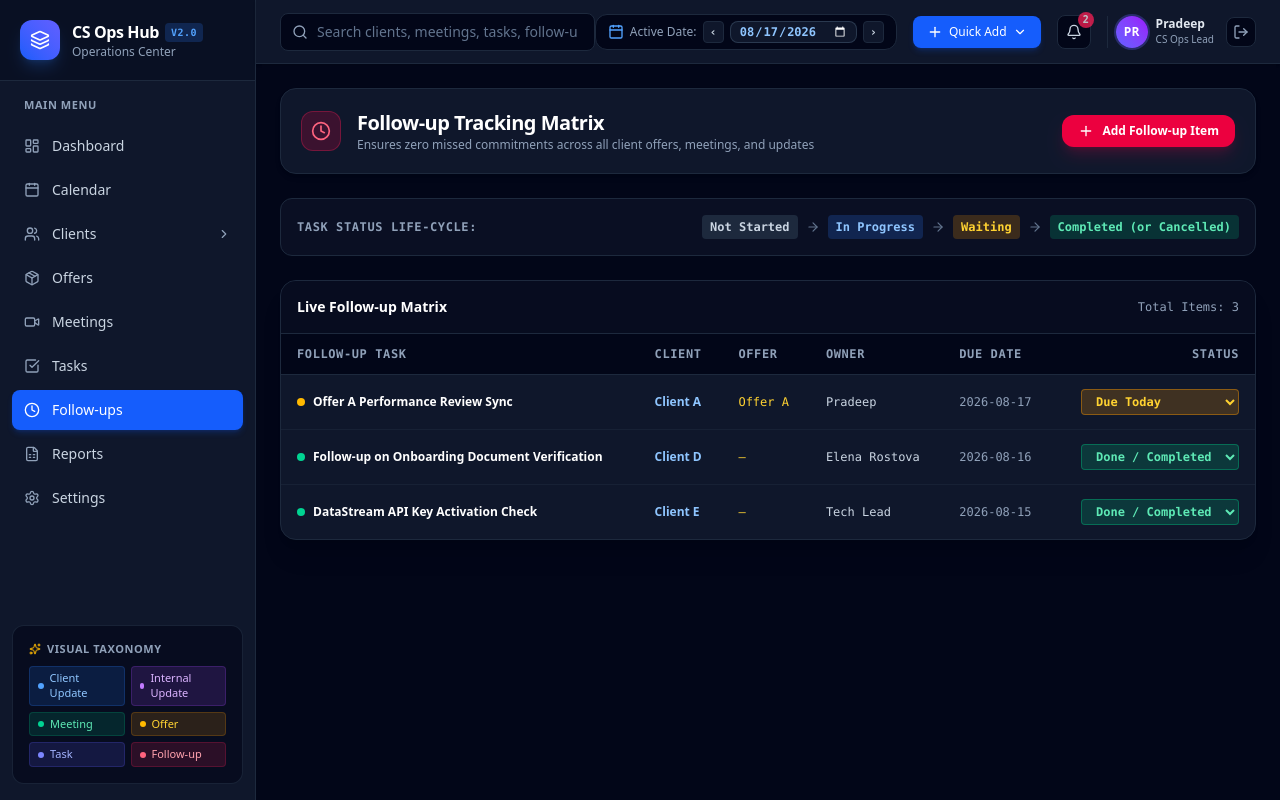
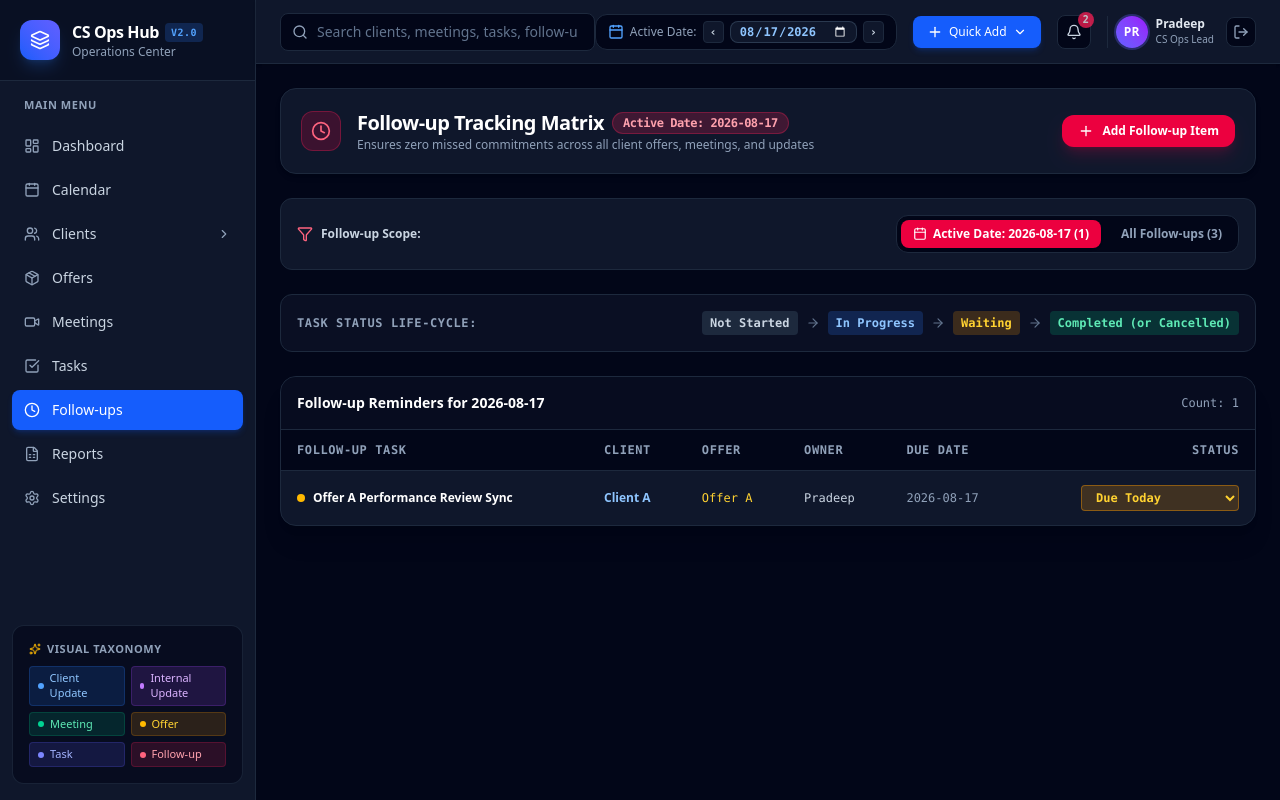
Before and after one commit to sravani00/Customer-Success-Operations-Hub, a Next.js app: page /follow-ups in a window 1280 px wide. Built offline with nearby package versions, Linux system fonts and the light colour scheme.

Commit message:
feat: Dynamically filter Meetings, Tasks, and Follow-ups pages based on selected Active Date

```diff
--- a/app/follow-ups/page.tsx
+++ b/app/follow-ups/page.tsx
@@ -1,19 +1,22 @@
 'use client';
 
-import React from 'react';
+import React, { useState } from 'react';
 import {
   Clock,
   Plus,
-  AlertTriangle,
-  CheckCircle2,
-  Sparkles,
   ArrowRight,
-  Filter
+  Filter,
+  Calendar as CalendarIcon
 } from 'lucide-react';
 import { useAppStore } from '../../lib/store';
 
 export default function FollowUpsPage() {
-  const { followUps, updateFollowUpStatus, openQuickAdd } = useAppStore();
+  const { currentDate, followUps, updateFollowUpStatus, openQuickAdd } = useAppStore();
+  const [filterMode, setFilterMode] = useState<'date' | 'all'>('date');
+
+  const filteredFollowUps = filterMode === 'date'
+    ? followUps.filter((f) => f.dueDate === currentDate || f.reminderAt?.startsWith(currentDate))
+    : followUps;
 
   return (
     <div className="space-y-6 max-w-7xl mx-auto animate-in fade-in duration-300">
@@ -24,8 +27,11 @@ export default function FollowUpsPage() {
             <Clock className="w-5 h-5" />
           </div>
           <div>
-            <h1 className="text-xl font-bold text-white tracking-tight">
+            <h1 className="text-xl font-bold text-white tracking-tight flex items-center gap-2">
               Follow-up Tracking Matrix
+              <span className="text-xs px-2.5 py-0.5 rounded-full bg-rose-500/20 text-rose-300 border border-rose-500/30 font-mono">
+                Active Date: {currentDate}
+              </span>
             </h1>
             <p className="text-xs text-slate-400">Ensures zero missed commitments across all client offers, meetings, and updates</p>
           </div>
@@ -40,7 +46,36 @@ export default function FollowUpsPage() {
         </button>
       </div>
 
-      {/* Task Status Life-cycle Legend (Spec Page 5) */}
+      {/* Scope Filter Bar */}
+      <div className="flex items-center justify-between bg-slate-900 p-4 rounded-xl border border-slate-800">
+        <div className="flex items-center space-x-2 text-xs font-semibold text-slate-300">
+          <Filter className="w-4 h-4 text-rose-400" />
+          <span>Follow-up Scope:</span>
+        </div>
+
+        <div className="flex items-center space-x-2 bg-slate-950 p-1 rounded-xl border border-slate-800 text-xs">
+          <button
+            onClick={() => setFilterMode('date')}
+            className={`px-3 py-1.5 rounded-lg font-semibold transition-all flex items-center space-x-1.5 ${
+              filterMode === 'date' ? 'bg-rose-600 text-white shadow-sm' : 'text-slate-400 hover:text-white'
+            }`}
+          >
+            <CalendarIcon className="w-3.5 h-3.5" />
+            <span>Active Date: {currentDate} ({followUps.filter(f => f.dueDate === currentDate || f.reminderAt?.startsWith(currentDate)).length})</span>
+          </button>
+
+          <button
+            onClick={() => setFilterMode('all')}
+            className={`px-3 py-1.5 rounded-lg font-semibold transition-all ${
+              filterMode === 'all' ? 'bg-rose-600 text-white shadow-sm' : 'text-slate-400 hover:text-white'
+            }`}
+          >
+            All Follow-ups ({followUps.length})
+          </button>
+        </div>
+      </div>
+
+      {/* Task Status Life-cycle Legend */}
       <div className="p-4 bg-slate-900/60 border border-slate-800 rounded-xl flex items-center justify-between text-xs font-mono">
         <span className="text-slate-400 font-semibold uppercase tracking-wider">Task Status Life-cycle:</span>
         <div className="flex items-center space-x-2 font-bold text-slate-300">
@@ -54,14 +89,21 @@ export default function FollowUpsPage() {
         </div>
       </div>
 
-      {/* Follow-up Tracking Matrix Table (Spec Section 13 & 14 Page 5) */}
+      {/* Follow-up Tracking Matrix Table */}
       <div className="bg-slate-900 border border-slate-800 rounded-2xl shadow-xl overflow-hidden">
         <div className="p-4 border-b border-slate-800 flex items-center justify-between bg-slate-950/60">
-          <h2 className="font-bold text-sm text-white">Live Follow-up Matrix</h2>
-          <span className="text-xs text-slate-400 font-mono">Total Items: {followUps.length}</span>
+          <h2 className="font-bold text-sm text-white">
+            {filterMode === 'date' ? `Follow-up Reminders for ${currentDate}` : 'Live Follow-up Matrix (All Dates)'}
+          </h2>
+          <span className="text-xs text-slate-400 font-mono">Count: {filteredFollowUps.length}</span>
         </div>
 
         <div className="overflow-x-auto">
+          {filteredFollowUps.length === 0 ? (
+            <div className="p-8 text-center text-xs text-slate-400">
+              No follow-up reminders due on {currentDate}. Click "Add Follow-up Item" or select "All Follow-ups".
+            </div>
+          ) : (
             <table className="w-full text-left text-xs">
               <thead className="bg-slate-950 text-slate-400 uppercase font-mono tracking-wider border-b border-slate-800">
                 <tr>
@@ -74,7 +116,7 @@ export default function FollowUpsPage() {
                 </tr>
               </thead>
               <tbody className="divide-y divide-slate-800/60 font-medium">
-              {followUps.map((fl) => (
+                {filteredFollowUps.map((fl) => (
                   <tr key={fl.id} className="hover:bg-slate-950/40 transition-colors">
                     <td className="py-3.5 px-4 font-bold text-white">
                       <div className="flex items-center space-x-2">
@@ -111,6 +153,7 @@ export default function FollowUpsPage() {
                 ))}
               </tbody>
             </table>
+          )}
         </div>
       </div>
     </div>
--- a/app/meetings/page.tsx
+++ b/app/meetings/page.tsx
@@ -1,6 +1,6 @@
 'use client';
 
-import React from 'react';
+import React, { useState } from 'react';
 import {
   Video,
   Plus,
@@ -15,7 +15,8 @@ import {
 import { useAppStore } from '../../lib/store';
 
 export default function MeetingsPage() {
-  const { meetings, openQuickAdd } = useAppStore();
+  const { currentDate, meetings, openQuickAdd } = useAppStore();
+  const [filterMode, setFilterMode] = useState<'date' | 'all'>('date');
 
   return (
     <div className="space-y-6 max-w-7xl mx-auto animate-in fade-in duration-300">
--- a/app/tasks/page.tsx
+++ b/app/tasks/page.tsx
@@ -1,6 +1,6 @@
 'use client';
 
-import React from 'react';
+import React, { useState } from 'react';
 import {
   CheckSquare,
   Plus,
@@ -14,7 +14,8 @@ import {
 import { useAppStore } from '../../lib/store';
 
 export default function TasksPage() {
-  const { tasks, updateTaskStatus, openQuickAdd } = useAppStore();
+  const { currentDate, tasks, updateTaskStatus, openQuickAdd } = useAppStore();
+  const [filterMode, setFilterMode] = useState<'date' | 'all'>('date');
 
   return (
     <div className="space-y-6 max-w-7xl mx-auto animate-in fade-in duration-300">
```
Lines whose indentation alone changed are shown as unchanged.
